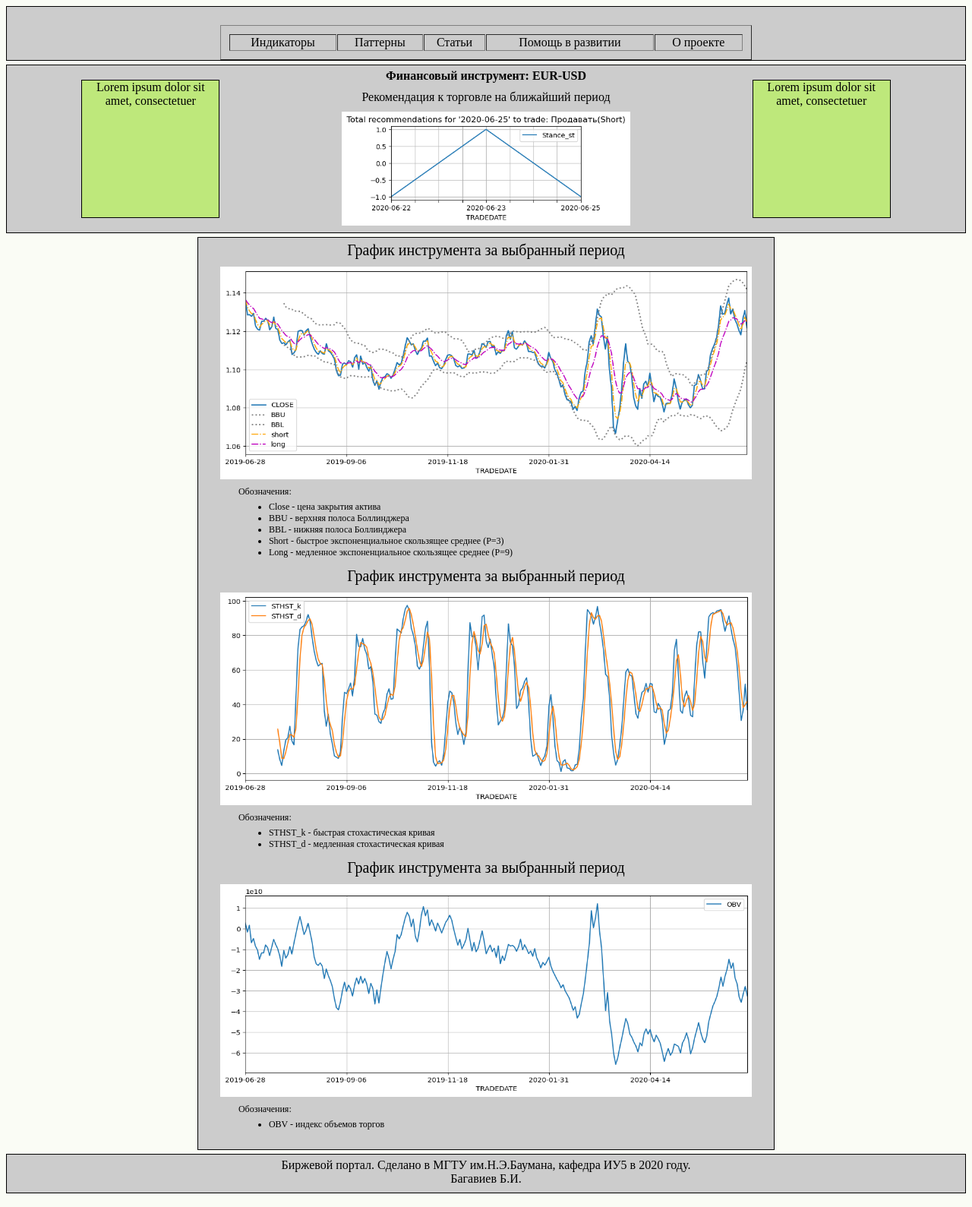
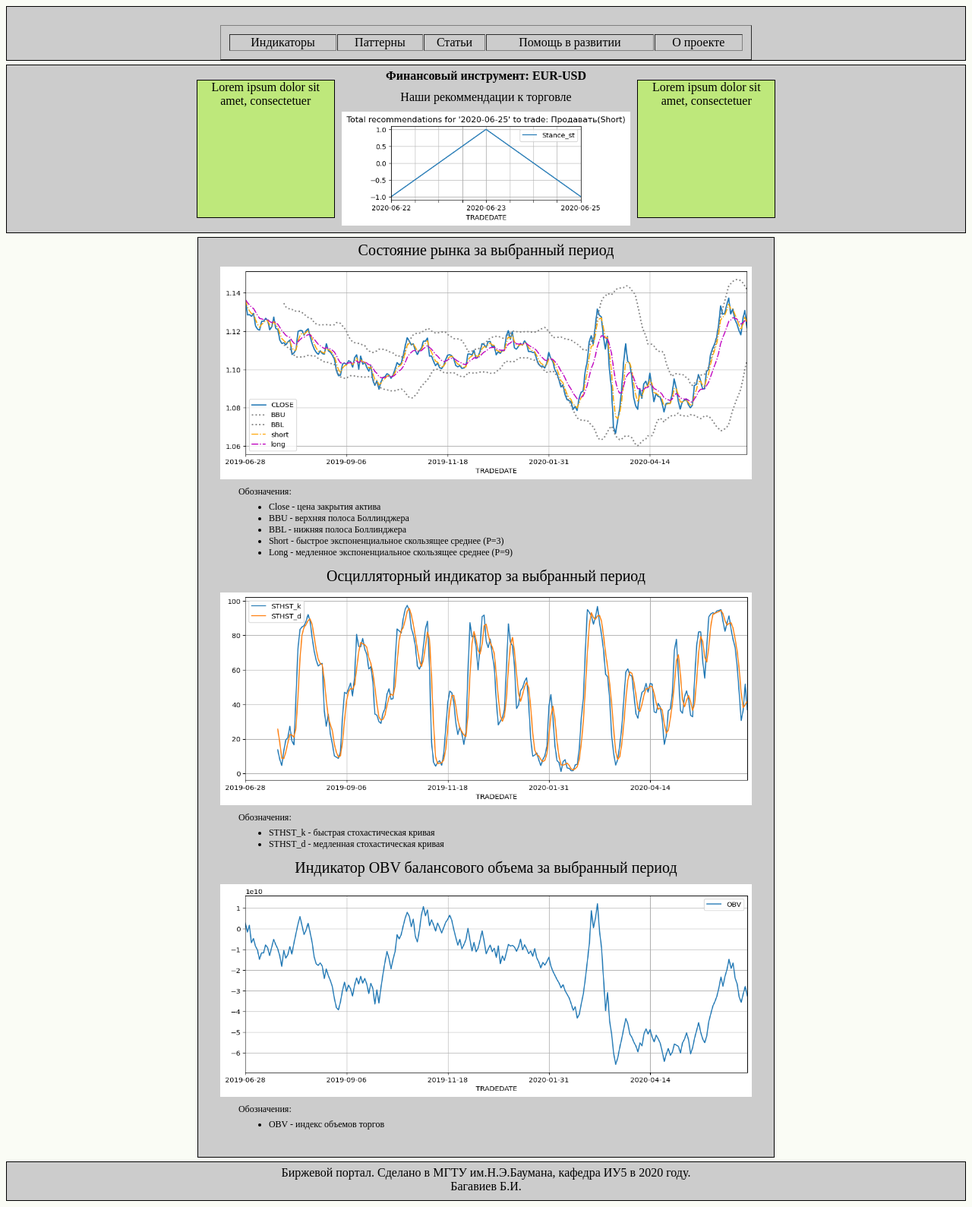
Before and after one commit to Bagaviev/Stock_WEB, a Flask app: page / in a window 1280 px wide. Shown: the whole page at 76% size. Run offline with Flask 2, Linux system fonts and the light colour scheme.

Commit message:
Privet, test Pycharm Github integration

```diff
--- a/templates/index.html
+++ b/templates/index.html
@@ -29,7 +29,7 @@
     background: #bee87bfe;
     border: solid 1px black;
     position: absolute;
-    top: 50%; left: 15%;
+    top: 50%; left: 27%;
     transform: translate(-50%,-50%);
    }
     .right_middle {
@@ -38,11 +38,11 @@
     background: #bee87bfe;
     border: solid 1px black;
     position: absolute;
-    top: 50%; left: 85%;
+    top: 50%; left: 73%;
     transform: translate(-50%,-50%);
    }
     .main_content {
-    height: 1200px;
+    height: 1210px;
     width: 60%;
     background: #ccc;
     border: solid 1px black;
@@ -77,7 +77,7 @@
 
  <div class="middle_block">
     <h4 style="margin:5px">Финансовый инструмент: EUR-USD</h4>
-    <p style="margin:10px">Рекомендация к торговле на ближайший период</p>
+    <p style="margin:10px">Наши рекоммендации к торговле</p>
     <p style="text-align:center; margin-top:5px"><img src="\static\recommendation.png" alt="recommendation" width="380" height="150">
     <div class="left_middle">
         Lorem ipsum dolor sit amet, consectetuer
@@ -88,7 +88,7 @@
  </div>
 
  <div class="main_content">
-     <p style="text-align:center; margin-top:5px; margin-bottom:10px; font-size: 20px; font-family: Microsoft JhengHei Light;">График инструмента за выбранный период<br></p>
+     <p style="text-align:center; margin-top:5px; margin-bottom:10px; font-size: 20px; font-family: Microsoft JhengHei Light;">Состояние рынка за выбранный период<br></p>
      <p style="text-align:center; margin-top:5px; margin-bottom:5px"><img src="\static\main_y.png" alt="main_plot" width="700" height="280">
      <p style="margin-top:5px; margin-bottom:5px; margin-left:7%; font-size: 12px; font-family: Microsoft JhengHei Light;">Обозначения:</p>
     <ul style="margin-top:5px; margin-left:7%; font-size: 12px; font-family: Microsoft JhengHei Light;">
@@ -99,7 +99,7 @@
         <li>Long - медленное экспоненциальное скользящее среднее (P=9)</li>
     </ul>
 
-    <p style="text-align:center; margin-top:5px; margin-bottom:10px; font-size: 20px; font-family: Microsoft JhengHei Light;">График инструмента за выбранный период<br></p>
+    <p style="text-align:center; margin-top:5px; margin-bottom:10px; font-size: 20px; font-family: Microsoft JhengHei Light;">Осцилляторный индикатор за выбранный период<br></p>
     <p style="text-align:center; margin-top:5px; margin-bottom:5px"><img src="\static\stoch_y.png" alt="main_plot" width="700" height="280">
     <p style="margin-top:5px; margin-bottom:5px; margin-left:7%; font-size: 12px; font-family: Microsoft JhengHei Light;">Обозначения:</p>
     <ul style="margin-top:5px; margin-left:7%; font-size: 12px; font-family: Microsoft JhengHei Light;">
@@ -107,7 +107,7 @@
         <li>STHST_d - медленная стохастическая кривая</li>
     </ul>
 
-    <p style="text-align:center; margin-top:5px; margin-bottom:10px; font-size: 20px; font-family: Microsoft JhengHei Light;">График инструмента за выбранный период<br></p>
+    <p style="text-align:center; margin-top:5px; margin-bottom:10px; font-size: 20px; font-family: Microsoft JhengHei Light;">Индикатор OBV балансового объема за выбранный период<br></p>
     <p style="text-align:center; margin-top:5px; margin-bottom:5px"><img src="\static\obv_y.png" alt="main_plot" width="700" height="280">
     <p style="margin-top:5px; margin-bottom:5px; margin-left:7%; font-size: 12px; font-family: Microsoft JhengHei Light;">Обозначения:</p>
     <ul style="margin-top:5px; margin-left:7%; font-size: 12px; font-family: Microsoft JhengHei Light;">
```
